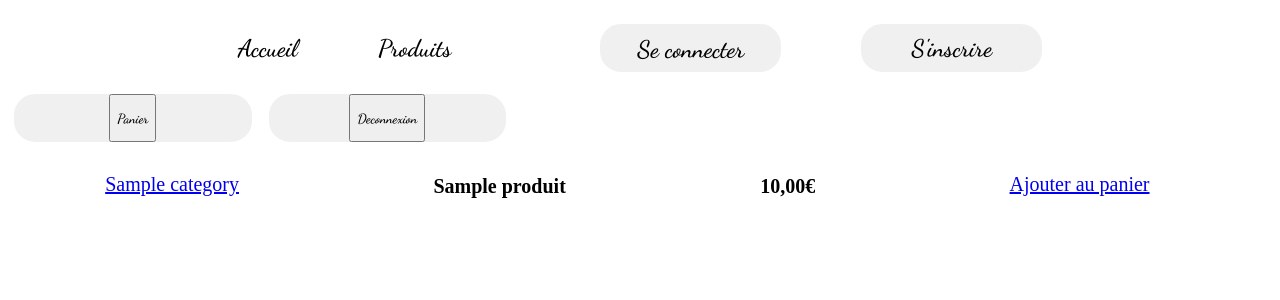
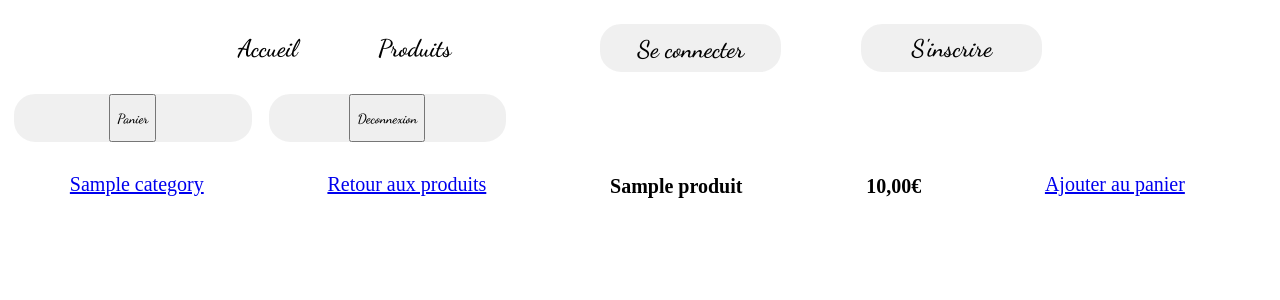
Before and after one commit to dorian-palace/boutique, a PHP site: page /produits.php?categorie=1 in a window 1280 px wide. Shown: the top 300 px of the page. Run offline with PHP 8.4, Linux system fonts and the light colour scheme; tables that the repository leaves empty hold one stand-in row (values such as "Sample post").

Commit message:
liens retour aux produits

```diff
--- a/produits.php
+++ b/produits.php
@@ -55,6 +55,7 @@ session_start()
                 foreach($produits_id as $produit){
 
                     ?>
+                    <a href="produits.php">Retour aux produits</a>
                 <h4 class="text-info"><?= $produit['titre']?></h4>
                 <h4 class="text-danger"><?= number_format($produit['prix'],2,',',' ')?>€</h4>
                 <a class = "add" href="addpanier.php?id=<?=$produit['id']?>">Ajouter au panier</a>
@@ -76,6 +77,9 @@ session_start()
 
 
                 ?>
+                <a href="produits.php">Retour aux produits</a>
+
+
                 <h4 class="text-info"><?=$req_categorie['titre']?></h4>
                 <h4 class="text-danger"><?= number_format($req_categorie['prix'],2,',',' ')?>€</h4>
                 <a class = "add" href="addpanier.php?id=<?=$req_categorie['id_produits']?>">Ajouter au panier</a>
```
